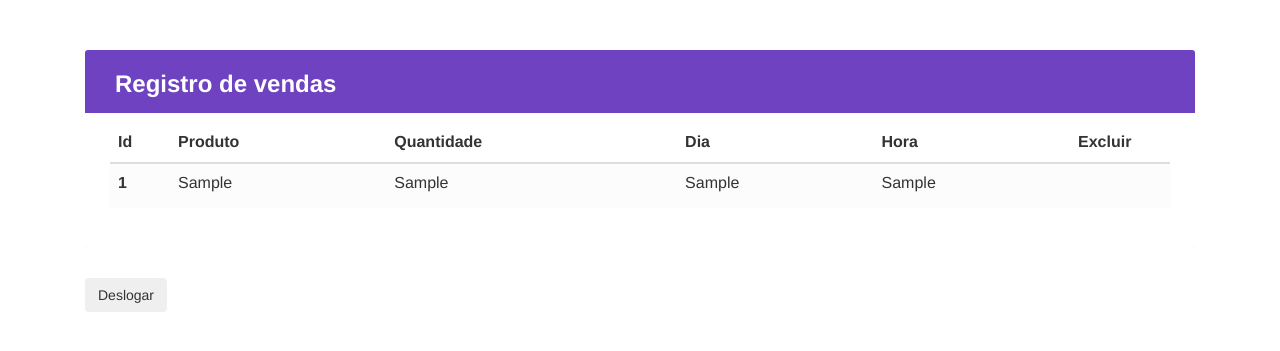
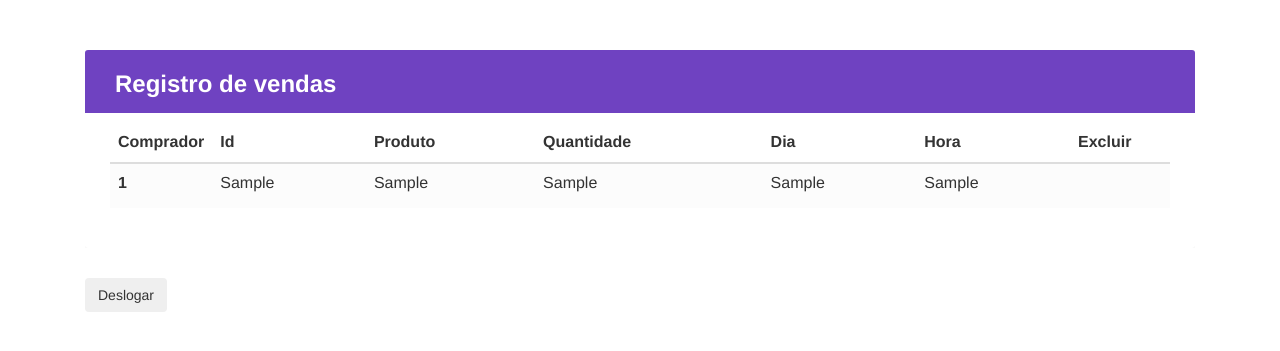
Before and after one commit to Macwdo/fumaritos-project, a Django app: page /produto/info/ in a window 1280 px wide. Shown: the part 140-491 px from the top of the page. Run offline with Django 4.2, Linux system fonts and the light colour scheme; a user stored in the database is signed in; tables that the repository leaves empty hold one stand-in row (values such as "Sample post"); some libraries are stand-ins or nearby versions.

Commit message:
addtexts

```diff
--- a/product/templates/product/history_info.html
+++ b/product/templates/product/history_info.html
@@ -22,6 +22,7 @@
 				<table class="table table-striped table-hover">
 					<thead>
 						<tr>
+							<th>Comprador</th>
                             <th>Id</th>
 							<th>Produto</th>
                             <th>Quantidade</th>
@@ -38,6 +39,7 @@
 									<label for="text"> {{dado.id}} </label>
 								</span>
 							</td>
+								<td>{{dado.comprador}}</td>
                                 <td>{{dado.produtoinfo}}</td>
                                 <td>{{dado.quantidade}}</td>
                                 <td>{{dado.dia}}</td>
```
